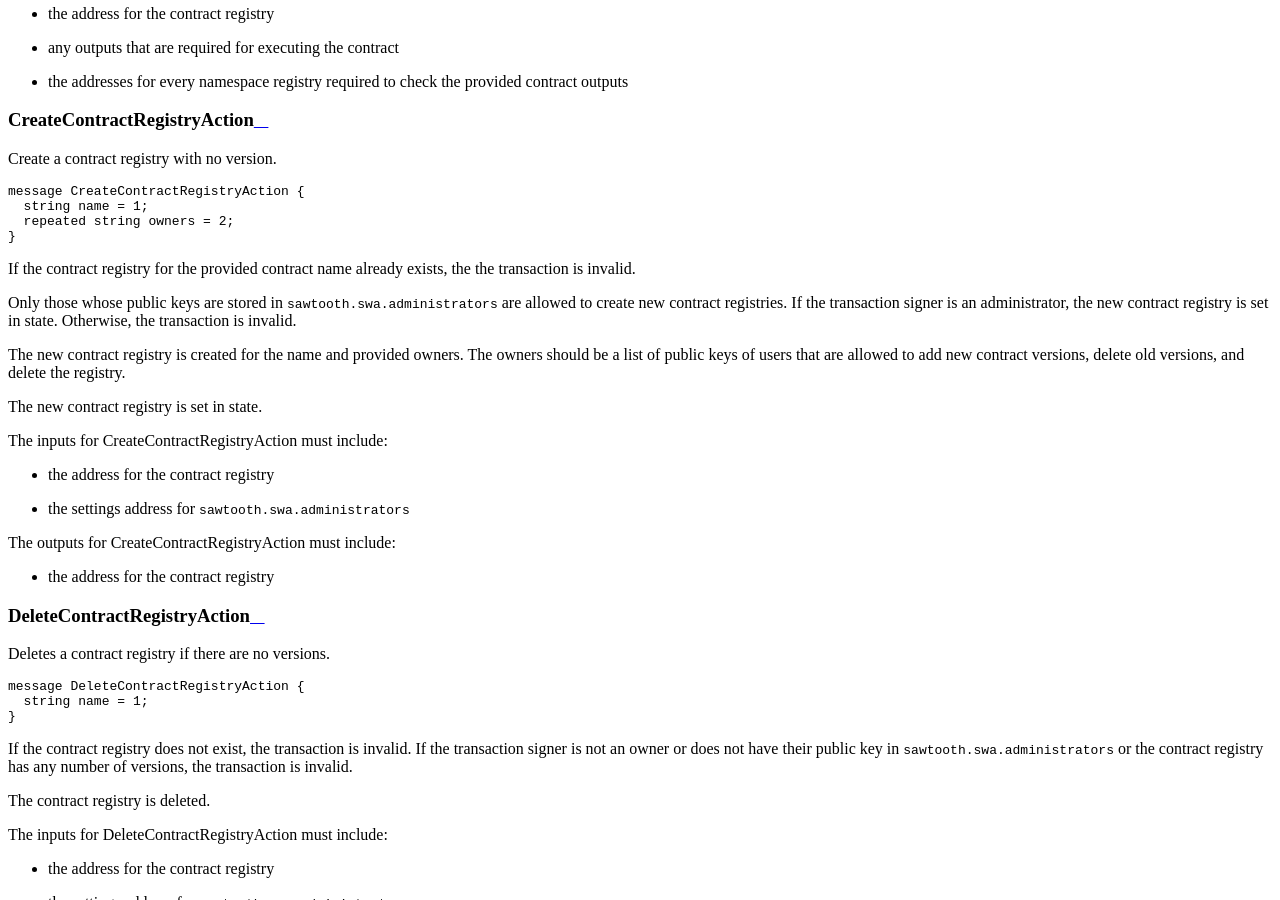
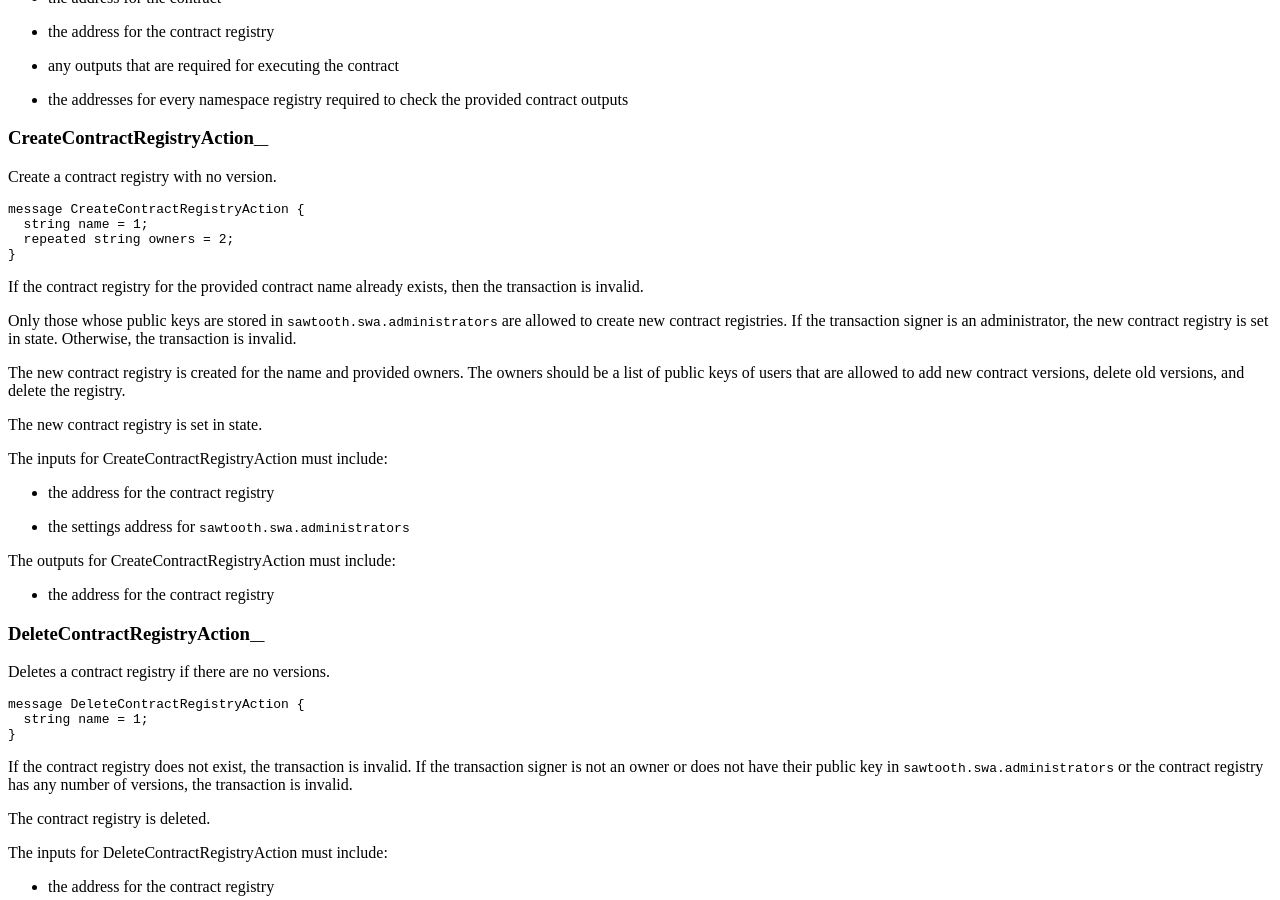
Before and after one commit to hyperledger-archives/transact, a Sphinx documentation site: the page built from docs/source/sabre_transaction_family.rst, in a window 1280 px wide and 900 px high, scrolled down 5781 px. Built offline with Sphinx 7.4.7 and the Read the Docs theme 2.0.0, drawn with Linux system fonts in a browser that asks for light colours; formulas are drawn with MathJax 3; pages that are not in the unit, such as notebooks, are missing from menus; some of the changed text lies outside the part shown.

Commit message:
Documentation typo fix
1) Minor typo fix in Sabre Transaction Family
2) Sphinx warnings fix

Signed-off-by: Rajeev Ranjan <rajeev2.ranjan@intel.com>

```diff
--- a/docs/source/index.rst
+++ b/docs/source/index.rst
@@ -10,7 +10,7 @@
     sabre_transaction_family.rst
     application_developer_guide.rst
     sabre_cli.rst
-    smart_permisssions.rst
+    smart_permissions.rst
 
 .. Licensed under Creative Commons Attribution 4.0 International License
 .. https://creativecommons.org/licenses/by/4.0/
--- a/docs/source/sabre_transaction_family.rst
+++ b/docs/source/sabre_transaction_family.rst
@@ -386,7 +386,7 @@
     repeated string owners = 2;
   }
 
-If the contract registry for the provided contract name already exists, the
+If the contract registry for the provided contract name already exists, then
 the transaction is invalid.
 
 Only those whose public keys are stored in ``sawtooth.swa.administrators`` are
@@ -612,7 +612,7 @@
 * the address for the namespace registry
 
 CreateSmartPermissionAction
---------------------------
+---------------------------
 
 This operation loads a smart permission into Global State.  The
 bytes provided are compiled smart permission code.  org_id is the Organization
```
Also changed, not shown: other parts of docs/source/sabre_transaction_family.rst (+1 -1 lines).
